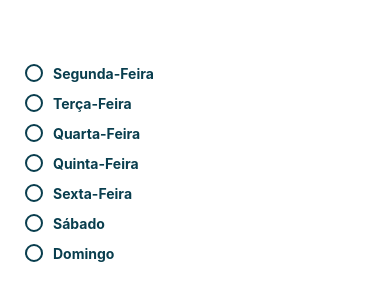
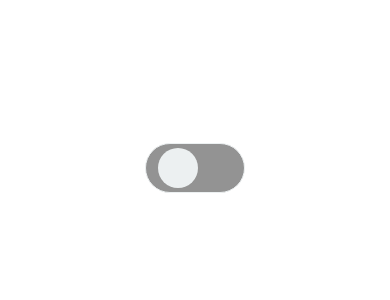
Before and after one commit to Amilcar-junior-dev/styledComponentsCourse, a React Native app: screen / in a window 390 px wide. Shown: the part 254-554 px from the top of the page. Built offline with nearby package versions, Linux system fonts and the light colour scheme.

Commit message:
created toggle component

```diff
--- a/src/App.tsx
+++ b/src/App.tsx
@@ -5,6 +5,7 @@ import {ThemeProvider} from 'styled-components/native';
 import {themeColors} from './theme';
 import {ContainerGlobal} from './theme/globalStyle';
 import RadioButtonComponent from './components/RadioButtom';
+import ToggleComponent from './components/ToogleComponent';
 
 const App = () => {
   const scheme = useColorScheme();
@@ -32,7 +33,7 @@ const App = () => {
             justifyContent: 'center',
           }}
         >
-          {
+          {/* {
             Options.map((item, index)=> (
               <RadioButtonComponent
                 key={index}
@@ -41,8 +42,10 @@ const App = () => {
                 setOptionSelectd={(value)=> setValue(value)}
               />
             ))
-          }
-
+          } */}
+          <ToggleComponent
+            setEnabledToggle={(enabled)=> console.log('===>>>', enabled)}
+          />
         </View>
       </ContainerGlobal>
     </ThemeProvider>
--- /dev/null
+++ b/src/components/ToogleComponent/Models/index.ts
@@ -0,0 +1,3 @@
+export interface ToggleComponentProps {
+    setEnabledToggle: (enable: boolean)=> void;
+}
--- /dev/null
+++ b/src/components/ToogleComponent/index.tsx
@@ -0,0 +1,53 @@
+import React, { useEffect, useRef, useState } from 'react';
+import {Animated} from 'react-native';
+import { ToggleCircle, ToggleContainer } from './styles';
+import { ToggleComponentProps } from './Models';
+
+const ToggleComponent: React.FC<ToggleComponentProps> = ({
+    setEnabledToggle
+})=> {
+    const [ enable, setEnable] = useState(false);
+
+    const animatedValue = useRef(new Animated.Value(5)).current;
+
+    useEffect(()=>{
+        setEnabledToggle(enable)
+    },[enable]);
+
+    useEffect(()=>{
+        Animated.timing( animatedValue, {
+            toValue: enable ? 1 : 0,
+            duration: 500,
+            useNativeDriver: true
+        }).start();
+    },[enable])
+
+    const circlePosition = animatedValue.interpolate({
+        inputRange: [0, 1],
+        outputRange: [7, 53]
+    })
+
+    // 53 é a representação de: ToggleContainer(100) - ToggleCircle(40) - margem direita(7)
+    // 100 - 40 -7 = 53
+
+    return (
+        <ToggleContainer
+            enabled={enable}
+            onPress={()=> setEnable(!enable)}
+        >
+            <ToggleCircle
+                as={Animated.View}
+                enabled={enable}
+                style={{
+                    transform: [
+                        {
+                            translateX: circlePosition
+                        }
+                    ]
+                }}
+            />
+        </ToggleContainer>
+    )
+};
+
+export default  ToggleComponent;
--- /dev/null
+++ b/src/components/ToogleComponent/styles.ts
@@ -0,0 +1,21 @@
+import styled from 'styled-components/native';
+
+export const ToggleContainer = styled.TouchableOpacity<{enabled: boolean}>`
+    height: 50px;
+    width: 100px;
+    justify-content: center;
+    background-color: ${({theme, enabled})=> !enabled ?  theme.neutral_tertiary : theme.icon_primary};
+    padding: 0px 5px;
+    border-radius: 50px;
+    border: 1px solid ${({theme, enabled})=> !enabled ?  theme.icon_primary : theme.surface} ;
+    position: relative;
+`;
+
+export const ToggleCircle = styled.View<{enabled: boolean}>`
+    height: 40px;
+    width: 40px;
+    background-color: ${({theme, enabled})=> !enabled ?  theme.icon_primary :theme.surface };
+    border-radius: 40px;
+    position: absolute;
+
+`;
--- a/src/theme/colors.ts
+++ b/src/theme/colors.ts
@@ -2,6 +2,7 @@ export const palletColors = {
     dark: {
         background: "#2C3E50",
         surface:"#D9D9D9" ,
+        surface_light: "#0E6C8A",
         text_primary: "#FFFFFF",
         icon_primary: "#093D4E",
         tertiary:"#CCFCD4",
@@ -11,6 +12,7 @@ export const palletColors = {
     light: {
         background: "#E1E1E1",
         surface: "#093E4E" ,
+        surface_light: "#0E6C8A",
         text_primary: "#093E4E",
         icon_primary: "#ECF0F1" ,
         tertiary:"#C4FFCD",
```
